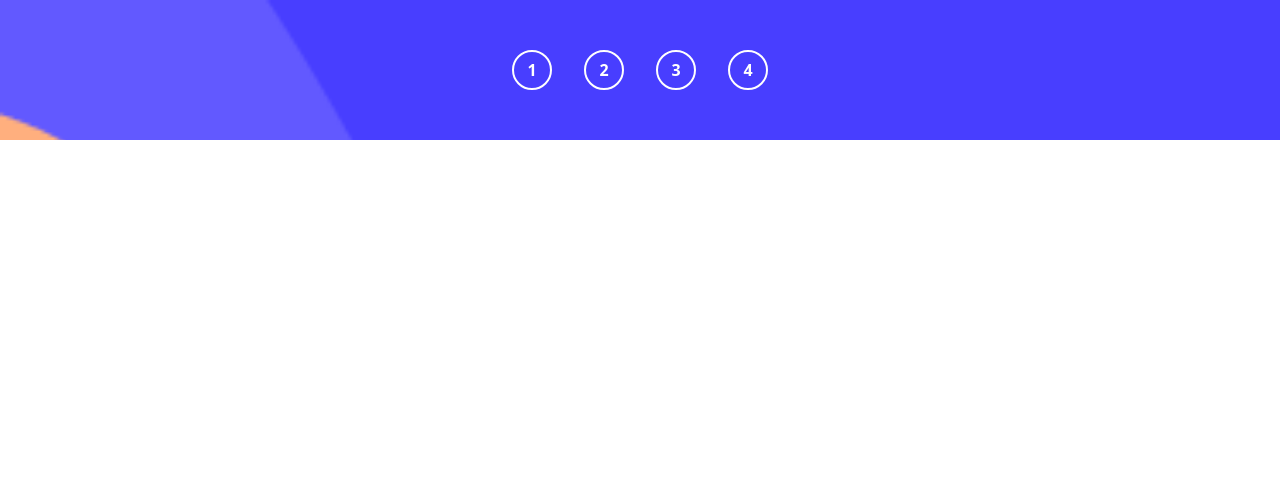
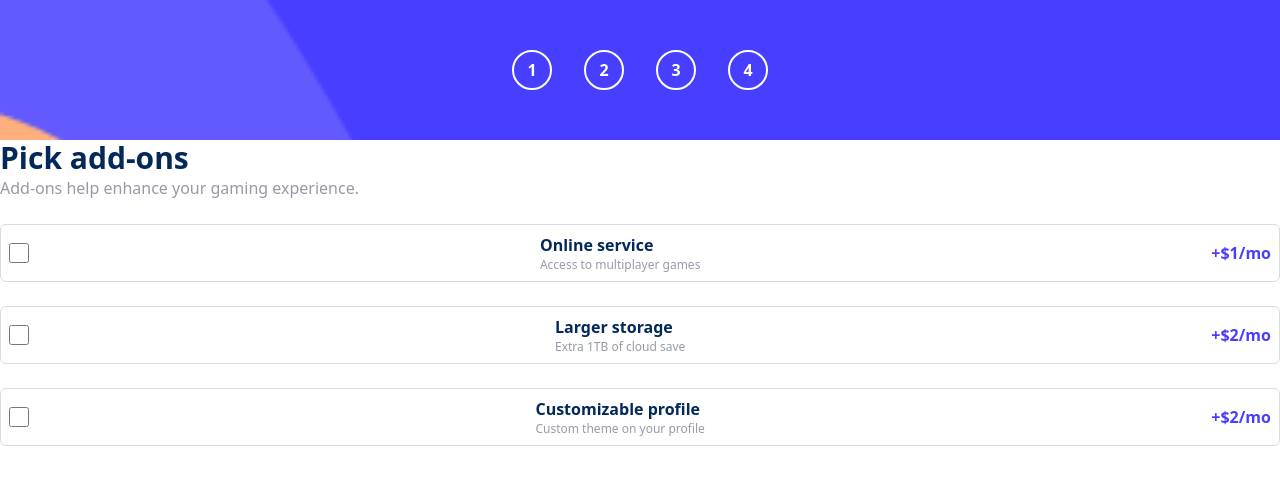
Before and after one commit to elizabet-bagdasaryan/multi-step-form, a React (Vite) app: page /add in a window 1280 px wide. Shown: the top 484 px of the page. Built offline with nearby package versions, Linux system fonts and the light colour scheme.

Commit message:
wip: add add-ons page

```diff
--- a/src/Pages/Add.tsx
+++ b/src/Pages/Add.tsx
@@ -1,7 +1,35 @@
 function Add(){
-    return(
-        <></>
-    )
+  return(
+    <>
+    <h2 className="text-3xl text-denim font-bold">Pick add-ons</h2>
+    <p className="text-gray">Add-ons help enhance your gaming experience.</p>
+    <div className="flex border border-1 border-gbor rounded-md p-2 w-full items-center justify-between mt-6">
+    <input type="checkbox"  id="1" className="w-5 h-5 "/>
+    <label htmlFor="1">
+        <p className="text-denim font-bold">Online service</p>
+        <p className="text-gray text-xs">Access to multiplayer games</p>
+      </label>
+      <p className="text-purple font-bold">+$1/mo</p>
+    </div>
+    <div className="flex border border-1 border-gbor rounded-md p-2 w-full items-center justify-between mt-6">
+    <input type="checkbox"  id="2" className="w-5 h-5"/>
+    <label htmlFor="2">
+        <p className="text-denim font-bold">Larger storage</p>
+        <p className="text-gray text-xs">Extra 1TB of cloud save</p>
+      </label>
+      <p className="text-purple font-bold">+$2/mo</p>
+    </div>
+
+    <div className="flex border border-1 border-gbor rounded-md p-2 w-full items-center justify-between mt-6">
+    <input type="checkbox"  id="3" className="w-5 h-5"/>
+    <label htmlFor="3">
+        <p className="text-denim font-bold">Customizable profile</p>
+        <p className="text-gray text-xs">Custom theme on your profile</p>
+      </label>
+      <p className="text-purple font-bold">+$2/mo</p>
+    </div>
+    </>
+  )
 }
 
 
--- a/tailwind.config.js
+++ b/tailwind.config.js
@@ -11,7 +11,8 @@ export default {
         sky: '#BEE2FD',
         gray: "#9699AA",
         gbor:"#D6D9E6",
-        bgray: "#F8F9FF"
+        bgray: "#F8F9FF",
+        purple: "#483EFF"
       },
     },
   },
```
